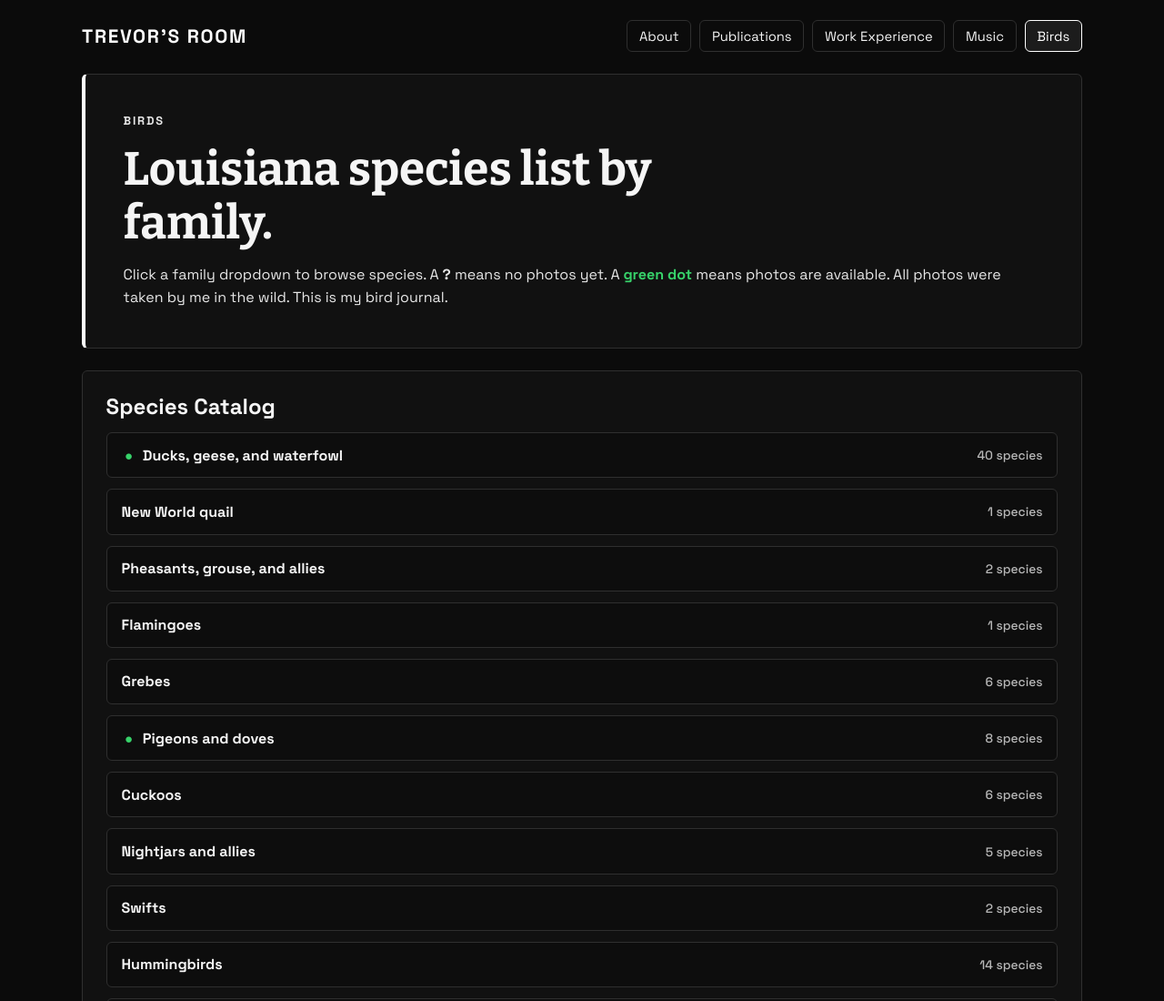
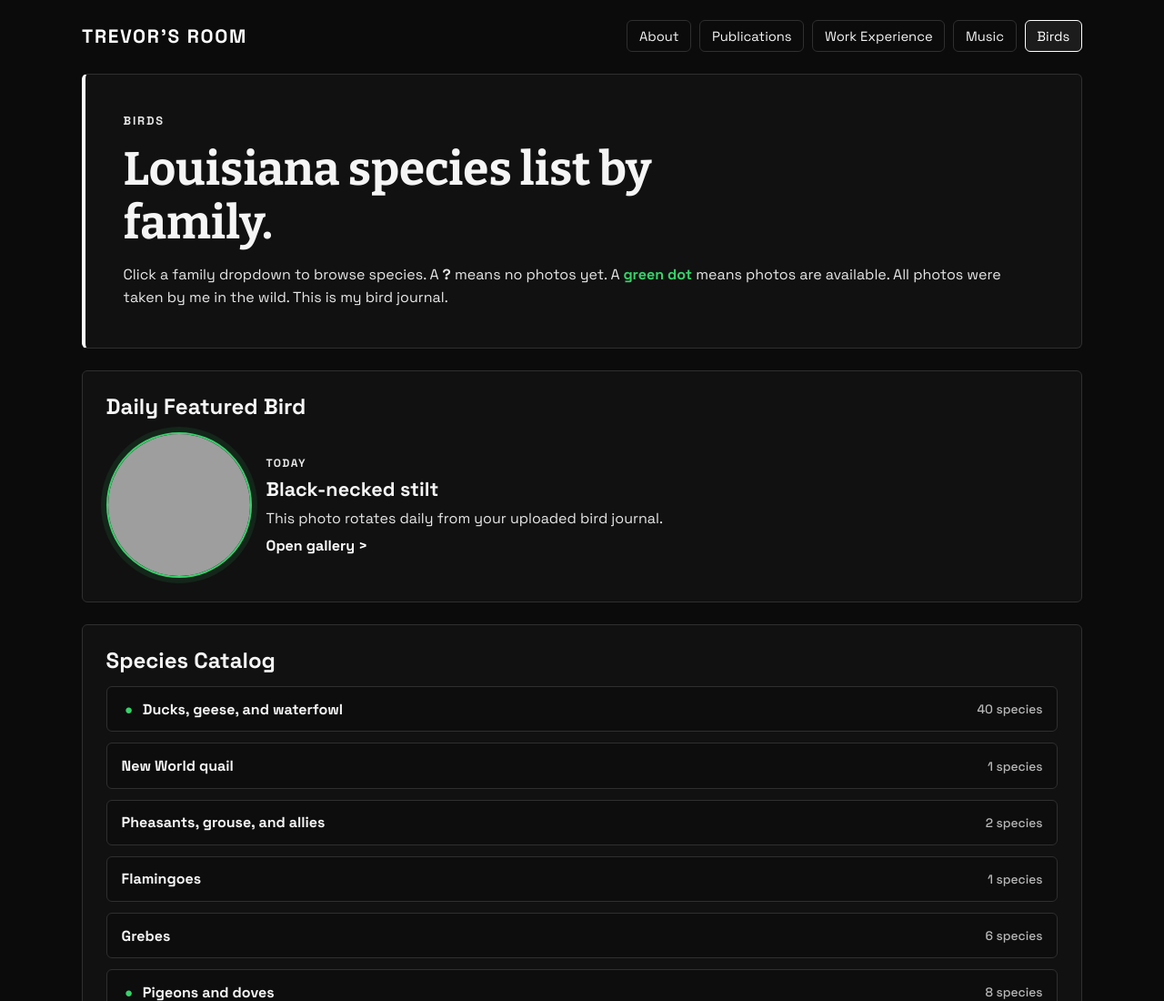
Before and after one commit to trevorsp27/trevor_website, a plain HTML site: page pages/birds.html in a window 1280 px wide. Shown: the top 1100 px of the page at 91% size. Drawn offline with nearby package versions, Linux system fonts and the light colour scheme; grey boxes are pictures that could not be loaded.

Commit message:
Add daily featured bird photo and bypass cached bird data

```diff
--- a/assets/css/styles.css
+++ b/assets/css/styles.css
@@ -343,6 +343,43 @@ h1 {
   color: #37d26a;
 }
 
+.featured-panel {
+  align-items: start;
+}
+
+.featured-bird {
+  display: grid;
+  grid-template-columns: auto 1fr;
+  gap: 1rem;
+  align-items: center;
+}
+
+.featured-bird-photo-wrap {
+  width: clamp(110px, 18vw, 160px);
+  aspect-ratio: 1;
+  border-radius: 50%;
+  overflow: hidden;
+  border: 2px solid #37d26a;
+  background: #0c0c0c;
+  box-shadow: 0 0 0 6px rgba(55, 210, 106, 0.1);
+}
+
+.featured-bird-photo {
+  width: 100%;
+  height: 100%;
+  object-fit: cover;
+  display: block;
+}
+
+.featured-bird-copy {
+  display: grid;
+  gap: 0.4rem;
+}
+
+.featured-bird-copy h3 {
+  font-size: 1.35rem;
+}
+
 .bird-gallery-grid {
   display: grid;
   grid-template-columns: repeat(auto-fit, minmax(220px, 1fr));
@@ -421,4 +458,8 @@ footer {
   nav ul {
     justify-content: flex-start;
   }
+
+  .featured-bird {
+    grid-template-columns: 1fr;
+  }
 }
--- a/assets/js/bird-gallery.js
+++ b/assets/js/bird-gallery.js
@@ -17,8 +17,8 @@
   }
 
   Promise.all([
-    fetch("../assets/birds/birds-catalog.json"),
-    fetch("../assets/birds/photo-manifest.json")
+    fetch("../assets/birds/birds-catalog.json", { cache: "no-store" }),
+    fetch("../assets/birds/photo-manifest.json", { cache: "no-store" })
   ])
     .then(async ([catalogResponse, manifestResponse]) => {
       if (!catalogResponse.ok || !manifestResponse.ok) {
--- a/assets/js/birds.js
+++ b/assets/js/birds.js
@@ -2,6 +2,12 @@
   const loadingEl = document.getElementById("birds-loading");
   const errorEl = document.getElementById("birds-error");
   const rootEl = document.getElementById("birds-root");
+  const featuredRootEl = document.getElementById("featured-bird");
+  const featuredEmptyEl = document.getElementById("featured-bird-empty");
+  const featuredImageEl = document.getElementById("featured-bird-image");
+  const featuredNameEl = document.getElementById("featured-bird-name");
+  const featuredLinkEl = document.getElementById("featured-bird-link");
+  const featuredOpenEl = document.getElementById("featured-bird-open");
 
   if (!loadingEl || !errorEl || !rootEl) {
     return;
@@ -9,6 +15,58 @@
 
   const CATALOG_URL = "../assets/birds/birds-catalog.json";
   const MANIFEST_URL = "../assets/birds/photo-manifest.json";
+
+  function buildGalleryHref(speciesId) {
+    return `/pages/bird.html?id=${encodeURIComponent(speciesId)}`;
+  }
+
+  function renderFeaturedBird(catalog, manifest) {
+    if (
+      !featuredRootEl ||
+      !featuredEmptyEl ||
+      !featuredImageEl ||
+      !featuredNameEl ||
+      !featuredLinkEl ||
+      !featuredOpenEl
+    ) {
+      return;
+    }
+
+    const allSpecies = (catalog.families || []).flatMap((family) => family.species || []);
+    const withPhotos = allSpecies
+      .filter(
+        (species) =>
+          manifest &&
+          manifest.speciesPhotos &&
+          Array.isArray(manifest.speciesPhotos[species.id]) &&
+          manifest.speciesPhotos[species.id].length > 0
+      )
+      .sort((a, b) => a.id.localeCompare(b.id));
+
+    if (!withPhotos.length) {
+      featuredEmptyEl.hidden = false;
+      featuredRootEl.hidden = true;
+      return;
+    }
+
+    const daySeed = Number(new Date().toISOString().slice(0, 10).replace(/-/g, ""));
+    const speciesIndex = daySeed % withPhotos.length;
+    const species = withPhotos[speciesIndex];
+    const files = manifest.speciesPhotos[species.id];
+    const fileIndex = daySeed % files.length;
+    const fileName = files[fileIndex];
+    const photoSrc = `../assets/birds/photos/${species.familySlug}/${species.slug}/${fileName}`;
+    const galleryHref = buildGalleryHref(species.id);
+
+    featuredImageEl.src = photoSrc;
+    featuredImageEl.alt = `${species.name} featured photo`;
+    featuredNameEl.textContent = species.name;
+    featuredLinkEl.href = galleryHref;
+    featuredOpenEl.href = galleryHref;
+
+    featuredEmptyEl.hidden = true;
+    featuredRootEl.hidden = false;
+  }
 
   function hasPhotosForSpecies(speciesId, manifest) {
     return (
@@ -26,7 +84,7 @@
     const markerLabel = hasPhotos ? "Photos available" : "No photos yet";
 
     if (hasPhotos) {
-      const href = `/pages/bird.html?id=${encodeURIComponent(species.id)}`;
+      const href = buildGalleryHref(species.id);
       return `
         <li class="bird-item">
           <span class="${markerClass}" aria-label="${markerLabel}" title="${markerLabel}">${markerSymbol}</span>
@@ -73,7 +131,10 @@
       .join("");
   }
 
-  Promise.all([fetch(CATALOG_URL), fetch(MANIFEST_URL)])
+  Promise.all([
+    fetch(CATALOG_URL, { cache: "no-store" }),
+    fetch(MANIFEST_URL, { cache: "no-store" })
+  ])
     .then(async ([catalogResponse, manifestResponse]) => {
       if (!catalogResponse.ok) {
         throw new Error("Catalog request failed");
@@ -89,6 +150,7 @@
         throw new Error("Local bird catalog is missing or invalid");
       }
 
+      renderFeaturedBird(catalog, manifest);
       renderFamilies(catalog, manifest);
       rootEl.hidden = false;
       loadingEl.hidden = true;
--- a/pages/birds.html
+++ b/pages/birds.html
@@ -15,7 +15,7 @@
     <link rel="stylesheet" href="../assets/css/styles.css?v=20260602a" />
     <script src="../assets/js/site-data.js?v=20260602a" defer></script>
     <script src="../assets/js/site.js?v=20260602a" defer></script>
-    <script src="../assets/js/birds.js?v=20260602c" defer></script>
+    <script src="../assets/js/birds.js?v=20260602d" defer></script>
   </head>
   <body data-page="birds">
     <div class="site-shell">
@@ -37,6 +37,31 @@
           </p>
         </section>
 
+        <section class="panel reveal featured-panel" aria-labelledby="featured-title">
+          <h2 id="featured-title">Daily Featured Bird</h2>
+          <div id="featured-bird" class="featured-bird" hidden>
+            <a id="featured-bird-link" class="featured-bird-photo-wrap" href="/pages/birds.html">
+              <img
+                id="featured-bird-image"
+                class="featured-bird-photo"
+                src=""
+                alt="Featured bird photo"
+                loading="lazy"
+                decoding="async"
+              />
+            </a>
+            <div class="featured-bird-copy">
+              <p class="card-kicker">Today</p>
+              <h3 id="featured-bird-name">Featured species</h3>
+              <p>This photo rotates daily from your uploaded bird journal.</p>
+              <a id="featured-bird-open" class="inline-link" href="/pages/birds.html">Open gallery</a>
+            </div>
+          </div>
+          <p id="featured-bird-empty" class="birds-loading" hidden>
+            Add a few photos to start the daily featured spotlight.
+          </p>
+        </section>
+
         <section class="panel reveal" aria-labelledby="birds-list-title">
           <h2 id="birds-list-title">Species Catalog</h2>
           <p id="birds-loading" class="birds-loading">Loading bird families and species...</p>
```
